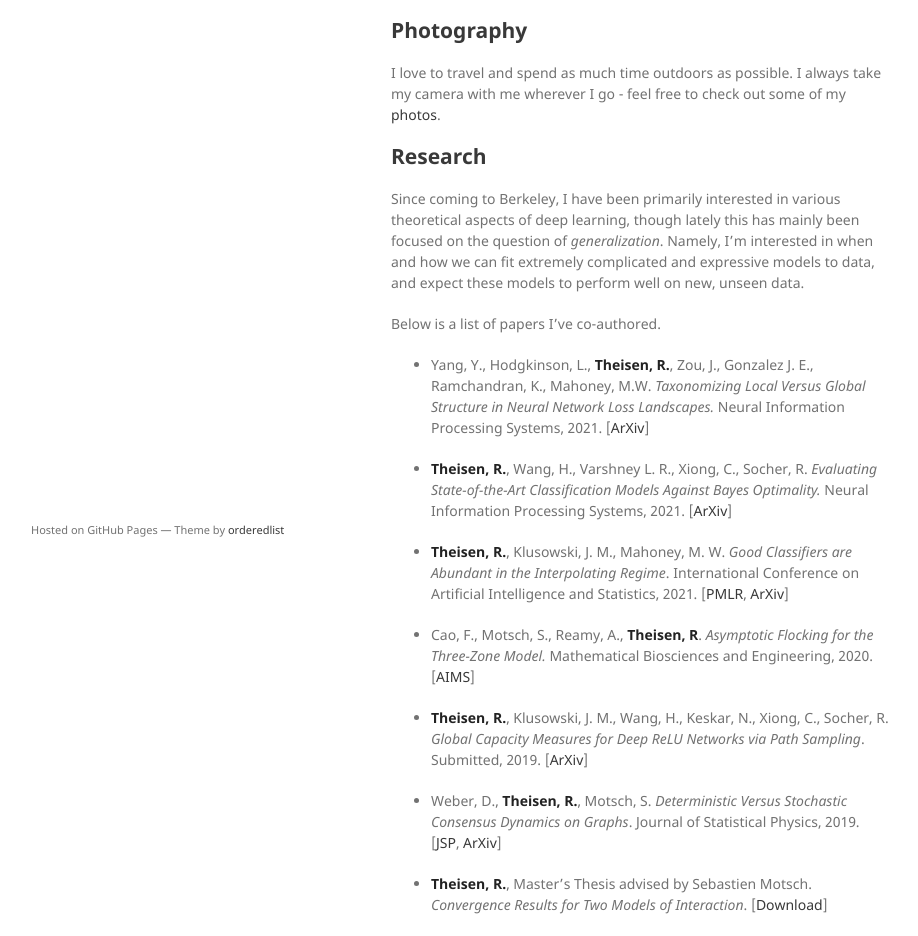
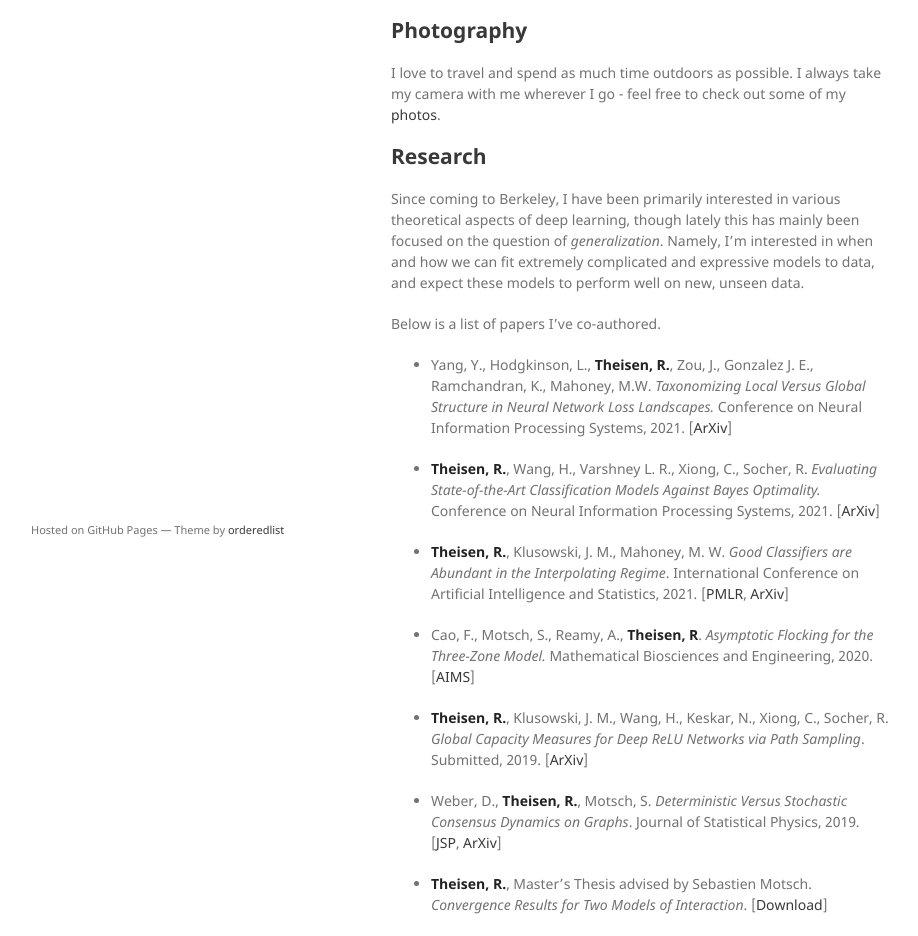
Before and after one commit to rythei/PersonalSiteWorking, a Jekyll site: the page built from index.md, in a window 1280 px wide. Shown: the part 291-1227 px from the top of the page, without its empty margins (179-1097 px from the left). Built offline with Jekyll 4.4.1, drawn with Linux system fonts in a browser that asks for light colours; our own code applies the rules of GitHub Pages for plain Markdown files.

Commit message:
Update index.md

```diff
--- a/index.md
+++ b/index.md
@@ -15,9 +15,9 @@
 
 Below is a list of papers I've co-authored.
 
-- Yang, Y., Hodgkinson, L., **Theisen, R.**, Zou, J., Gonzalez J. E., Ramchandran, K., Mahoney, M.W. _Taxonomizing Local Versus Global Structure in Neural Network Loss Landscapes._ Neural Information Processing Systems, 2021. [[ArXiv](https://arxiv.org/abs/2107.11228)]
+- Yang, Y., Hodgkinson, L., **Theisen, R.**, Zou, J., Gonzalez J. E., Ramchandran, K., Mahoney, M.W. _Taxonomizing Local Versus Global Structure in Neural Network Loss Landscapes._ Conference on Neural Information Processing Systems, 2021. [[ArXiv](https://arxiv.org/abs/2107.11228)]
 
-- **Theisen, R.**, Wang, H., Varshney L. R., Xiong, C., Socher, R. _Evaluating State-of-the-Art Classification Models Against Bayes Optimality._ Neural Information Processing Systems, 2021. [[ArXiv](https://arxiv.org/abs/2106.03357)]
+- **Theisen, R.**, Wang, H., Varshney L. R., Xiong, C., Socher, R. _Evaluating State-of-the-Art Classification Models Against Bayes Optimality._ Conference on Neural Information Processing Systems, 2021. [[ArXiv](https://arxiv.org/abs/2106.03357)]
 
 - **Theisen, R.**, Klusowski, J. M., Mahoney, M. W. _Good Classifiers are Abundant in the Interpolating Regime_. International Conference on Artificial Intelligence and Statistics, 2021. [[PMLR](http://proceedings.mlr.press/v130/theisen21a.html), [ArXiv](https://arxiv.org/abs/2006.12625)]
 
```
